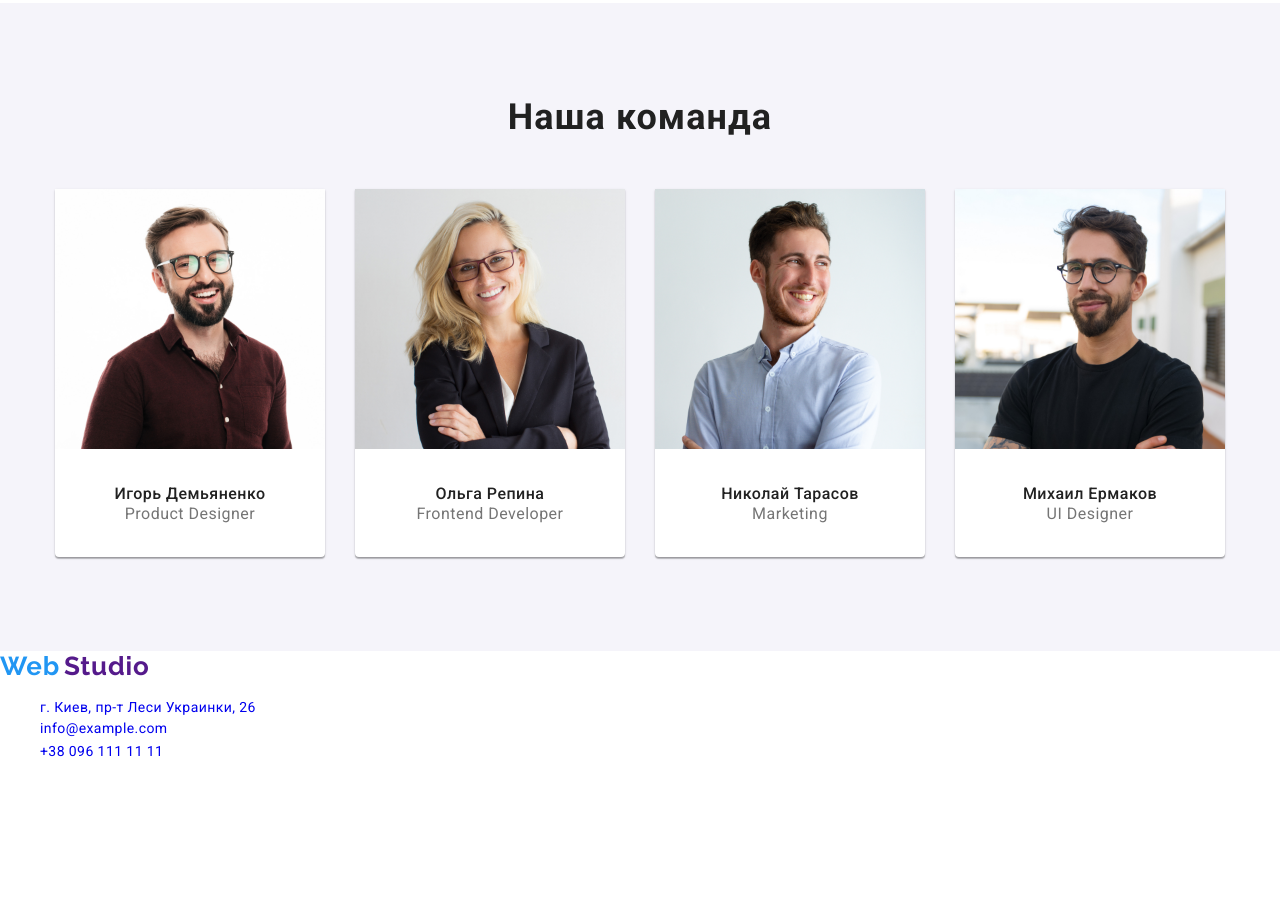
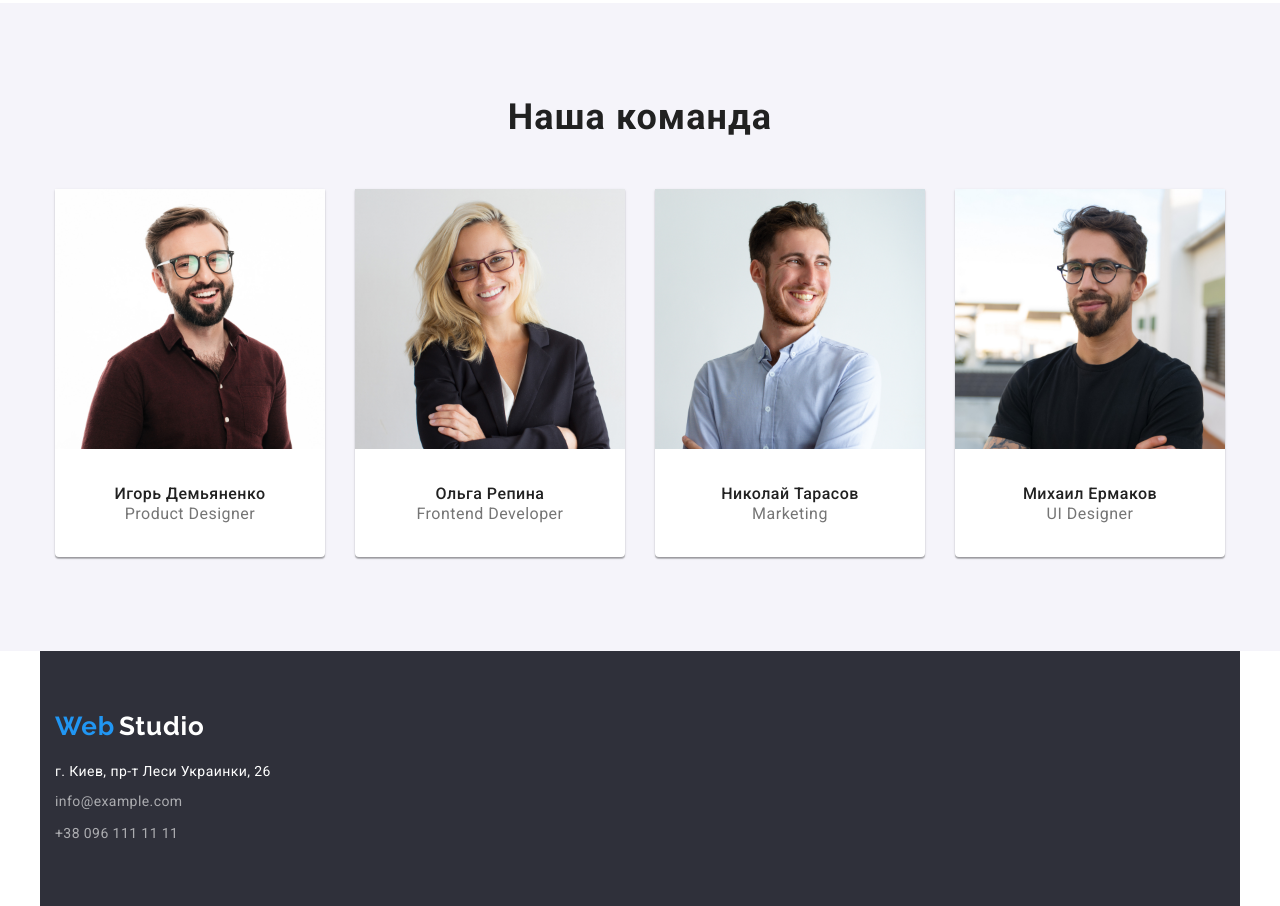
Before and after one commit to ITgrand/goit-markup-hw-03, a plain HTML site: page index.html in a window 1280 px wide. Shown: the part 1434-2340 px from the top of the page. Before the commit the page ends 2214 px from the top, so only its background shows below. Drawn offline with nearby package versions, Linux system fonts and the light colour scheme.

Commit message:
оформление footer

```diff
--- a/css/styles.css
+++ b/css/styles.css
@@ -295,28 +295,51 @@ p {
 }
 /* ===============END TEAM==============*/
 /* ===============FOOTER==============*/
+.footer {
+  background-color: #2f303a;
+}
+
+.footer-title-container {
+  padding-top: 60px;
+  padding-bottom: 20px;
+}
 .footer-studio {
+  padding-top: 24px;
+  padding-bottom: 25px;
   font-family: var(--secondary-font);
   font-weight: bold;
   font-size: 26px;
   line-height: 1.19;
   letter-spacing: 0.03em;
+  color: #ffffff;
+}
+.address {
+  padding: 0px;
+  display: block;
+  margin: 0px;
+}
 
-  /*color: #ffffff;*/
+.add-container {
+  padding-bottom: 60px;
+}
+.address-list {
+  margin: 0px;
+  padding: 0px;
 }
 .address-link {
   font-size: 14px;
   line-height: 1.71px;
   letter-spacing: 0.03em;
-
-  /*color: #ffffff;*/
+  color: #ffffff;
+}
+.add-list-link:not(:first-child) {
+  margin-top: 9px;
 }
 .address-mail-tel {
   font-size: 14px;
   line-height: 1.71;
   letter-spacing: 0.03em;
-
-  /*color: rgba(255, 255, 255, 0.6);*/
+  color: rgba(255, 255, 255, 0.6);
 }
 
 /* ===============PORTFOLIO==============*/
--- a/index.html
+++ b/index.html
@@ -127,23 +127,29 @@
             </section>
     </main>
     <!--Footer-->
-    <footer class="footer">
+    <footer class="footer container">
         <a class="footer-title link" href="" lang="en">
+            <div class="footer-title-container">
                 <span class="web">Web</span>
                 <span class="footer-studio">Studio</span>
+            </div>
+
         </a>
-        <address class="address">
+        <address class="address container">
+            <div class="add-container">
                 <ul class="address-list list">
-                 <li>
-                    <a class="address-link link" href="https://goo.gl/maps/1xMKTDYnkmWsLrc38" target="blank">г. Киев, пр-т Леси Украинки, 26</a>
+                    <li class="add-list-link">
+                        <a class="address-link link" href="https://goo.gl/maps/1xMKTDYnkmWsLrc38" target="blank">г. Киев, пр-т Леси
+                            Украинки, 26</a>
                     </li>
-                 <li>
+                    <li class="add-list-link">
                         <a class="address-mail-tel link" href="mailto:info@example.com">info@example.com</a>
                     </li>
-                 <li>
+                    <li class="add-list-link">
                         <a class="address-mail-tel link" href="tel:+380961111111">+38 096 111 11 11</a>
                     </li>
                 </ul>
+            </div>
         </address>
     </footer>
 </body>
```
Also changed, not shown: portfolio.html (+11 -7 lines). Lines whose indentation alone changed are shown as unchanged.
